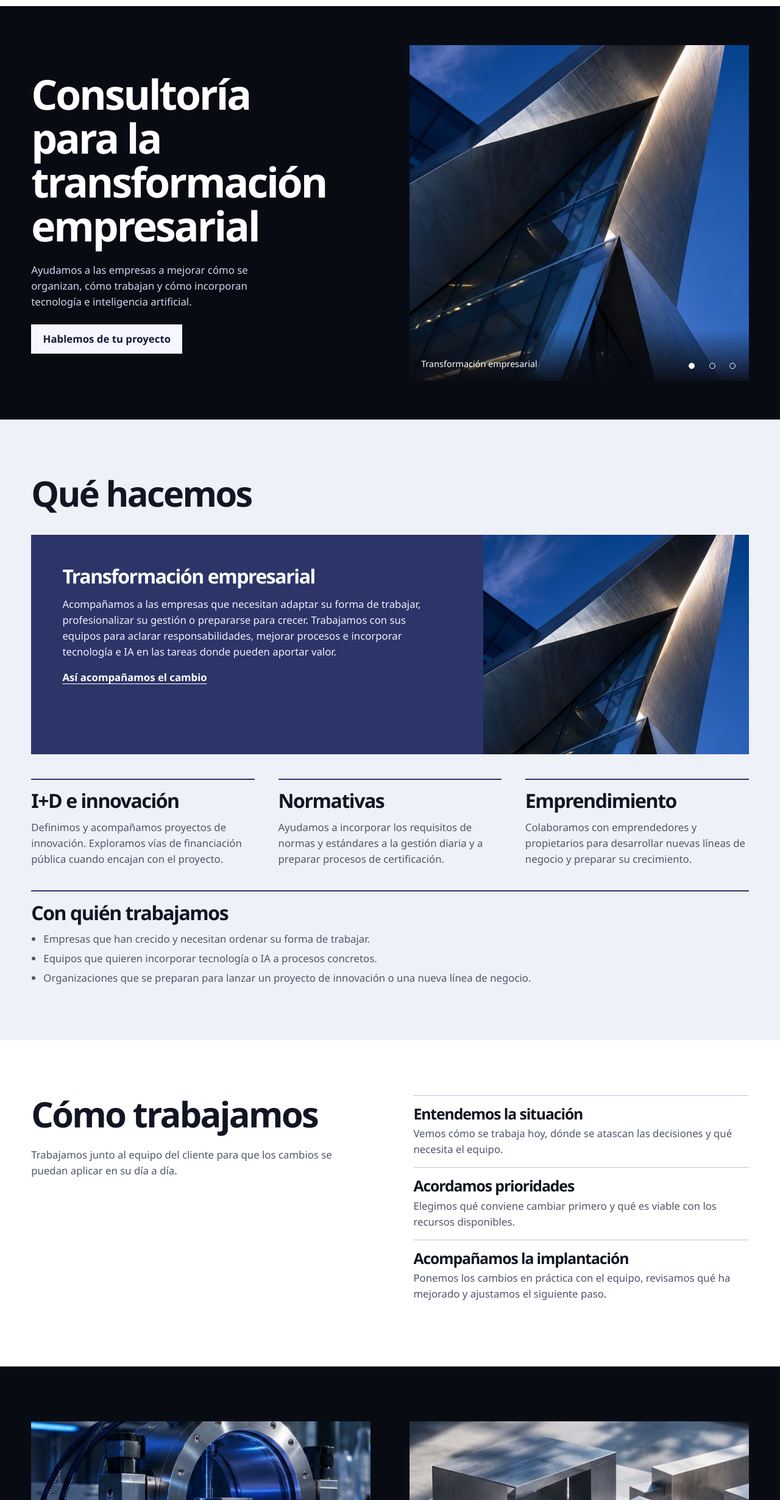
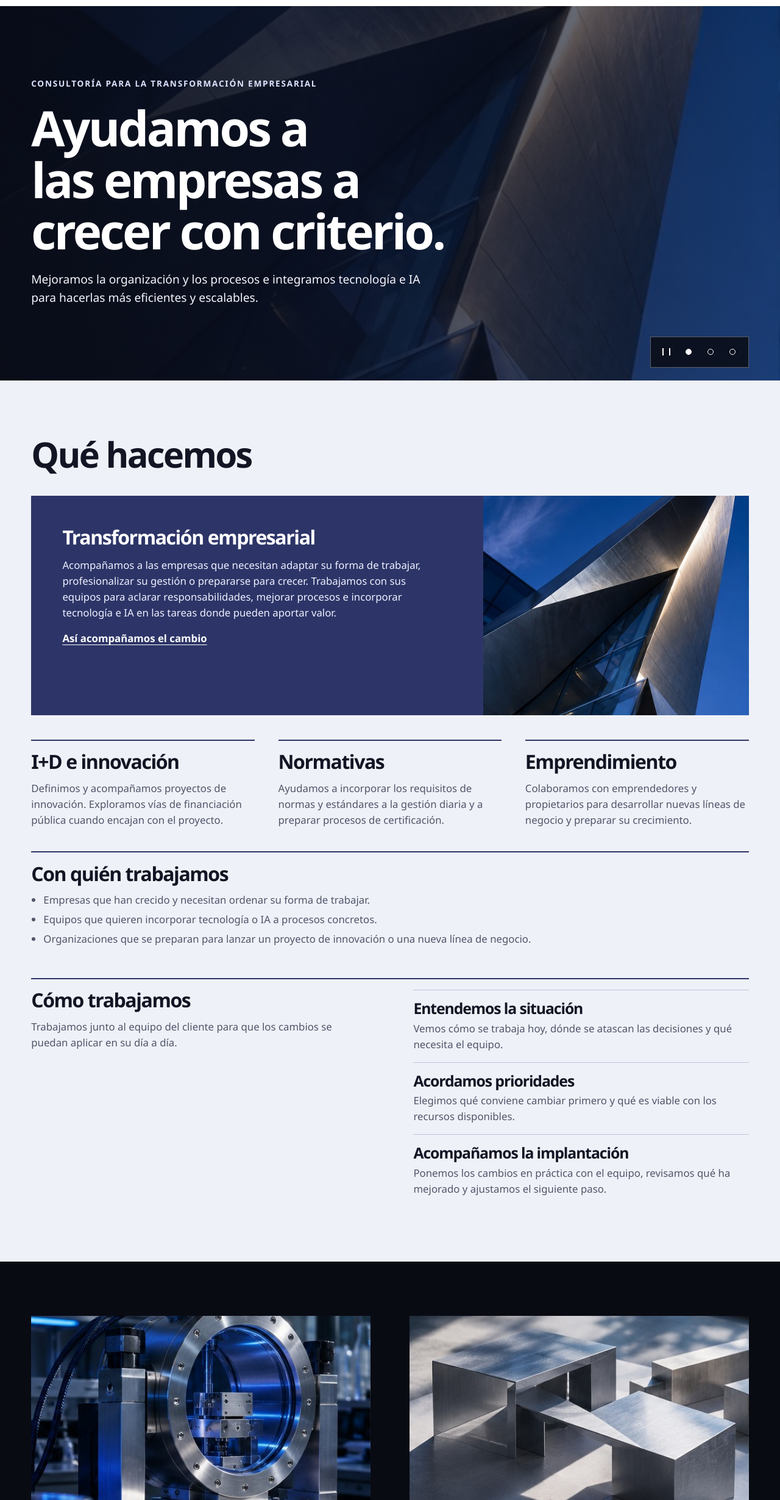
Before and after one commit to grupospora/spora-web, a website: page index.html in a window 1280 px wide. Shown: the part 100-2560 px from the top of the page at 61% size. Drawn offline with Linux system fonts and the light colour scheme.

Commit message:
Actualizar el hero y la estructura de la home

```diff
--- a/estilos.css
+++ b/estilos.css
@@ -1,12 +1,26 @@
 :root{--brand:#2d3568;--black:#090b13;--ink:#121523;--muted:#50566a;--paper:#fff;--pale:#eff1f8;--line:#d8dcea;--accent:#afbcff;--edge:clamp(1.25rem,4vw,4.5rem)}
 *{box-sizing:border-box}body{margin:0;font-family:"Segoe UI",Arial,sans-serif;color:var(--ink);background:var(--paper);font-size:1.05rem;line-height:1.55}h1,h2,h3,p,figure,dl,dd{margin:0}h1,h2,h3,dt{line-height:1.06;letter-spacing:-.045em;font-weight:650}h1{font-size:clamp(2.85rem,5.3vw,6rem);max-width:11ch}h2{font-size:clamp(2.5rem,4.5vw,4.65rem);max-width:17ch}h3{font-size:clamp(1.65rem,2.5vw,2.4rem)}p,dd{max-width:62ch;color:var(--muted)}a{color:inherit}img{display:block;max-width:100%}[hidden]{display:none!important}.wrap{width:min(100%,1480px);margin-inline:auto;padding-inline:var(--edge)}.skip{position:absolute;left:1rem;top:1rem;transform:translateY(-200%);z-index:10;background:white;padding:1rem}.skip:focus{transform:none}:focus-visible{outline:3px solid #647cf1;outline-offset:5px}.sr-only{position:absolute;width:1px;height:1px;padding:0;overflow:hidden;clip-path:inset(50%);white-space:nowrap}
 .header{min-height:110px;display:flex;align-items:center;justify-content:space-between;gap:1.25rem}.identity{display:flex;align-items:center;gap:.72rem;text-decoration:none;font-size:2.925rem;font-weight:750;letter-spacing:.02em;color:var(--brand);flex:none}.identity img{width:84px;height:84px}.header nav{display:flex;flex-wrap:wrap;justify-content:flex-end;margin-inline-start:auto;gap:.5rem clamp(.8rem,1.6vw,1.65rem)}.header nav a{text-decoration:none;font-size:.93rem;font-weight:600}.header nav a:hover,.text-link:hover{text-decoration:underline}.button{display:inline-flex;align-items:center;justify-content:center;min-height:46px;padding:.62rem 1.15rem;background:var(--brand);color:white;font:inherit;font-weight:650;text-decoration:none;border:1px solid transparent;cursor:pointer}.button:hover{background:#434d88}.button.light{background:#f5f6ff;color:#141a37}.button.light:hover{background:#dce2ff}
-.hero{background:var(--black);color:white}.hero-layout{display:grid;grid-template-columns:1fr 1fr;gap:clamp(1.5rem,5vw,6rem);padding-block:clamp(2.5rem,5vw,5rem)}.hero-copy{align-self:center}.hero-copy p{color:#d1d7ef;margin:1.5rem 0;max-width:46ch}.gallery{position:relative;margin:0;min-width:0}.slide{height:clamp(320px,43vw,610px);position:relative;background:#1d2949}.slide img{width:100%;height:100%;object-fit:cover;object-position:center 40%}.slide figcaption{position:absolute;left:0;right:0;bottom:0;padding:2.8rem 1.2rem 1rem;background:linear-gradient(transparent,#090b13e8);color:white;font-size:.9rem}.gallery-controls{position:absolute;right:.65rem;bottom:.3rem;display:flex;gap:.1rem}.gallery-controls button{background:none;border:0;min-width:32px;min-height:40px;display:grid;place-items:center;cursor:pointer}.gallery-controls button::before{content:"";width:8px;height:8px;border:1px solid white;border-radius:50%}.gallery-controls button[aria-pressed=true]::before{background:white}
+.hero{position:relative;isolation:isolate;background:var(--black);color:white}
+.hero-layout{position:relative;z-index:1;pointer-events:none;display:grid;align-items:center;min-height:clamp(470px,48vw,690px);padding-block:clamp(3.5rem,7vw,7rem) 6rem}
+.hero-copy{max-width:66rem;pointer-events:auto}
+.hero-copy h1{max-width:19ch;font-size:clamp(2.65rem,6.25vw,6.5rem);text-wrap:balance}
+.hero-label{margin-bottom:1.25rem;color:#dce4ff;font-size:.85rem;font-weight:650;text-transform:uppercase;letter-spacing:.13em}
+.hero-description{margin-top:1.35rem;max-width:59ch;color:#f3f5ff;font-size:clamp(1rem,1.5vw,1.3rem)}
+.gallery,.slide,.slide img,.gallery::after{position:absolute;inset:0;width:100%;height:100%}
+.slide img{object-fit:cover;object-position:center 37%}
+.gallery::after{content:"";pointer-events:none;background:linear-gradient(90deg,#080b16f5 0%,#0a1022d9 42%,#0a102270 100%)}
+.gallery-controls{position:absolute;z-index:2;right:var(--edge);bottom:1.35rem;display:flex;align-items:center;padding:.15rem .5rem;background:#090b13d9;border:1px solid #ffffff52}
+.gallery-controls button{background:transparent;border:0;min-width:36px;min-height:44px;display:grid;place-items:center;color:white;font:inherit;font-size:.9rem;cursor:pointer}
+.gallery-toggle::before{content:"";width:9px;height:12px;border-inline:2px solid currentColor}.gallery-toggle[data-playing="false"]::before{width:0;height:0;border:0;border-block:6px solid transparent;border-inline-start:9px solid currentColor}
+.gallery-controls [data-slide]::before{content:"";width:8px;height:8px;border:1px solid white;border-radius:50%}
+.gallery-controls [aria-pressed=true]::before{background:white}
+@media(max-width:620px){.hero-layout{min-height:500px}.gallery::after{background:linear-gradient(90deg,#080b16ed,#0a1022aa)}}
 .section{padding-block:clamp(3.25rem,7vw,7rem)}.section h2{margin-bottom:1.5rem}.services-section,.about-section{background:var(--pale)}.primary-service{display:grid;grid-template-columns:1.7fr 1fr;margin-top:2.35rem;background:var(--brand);color:white}.primary-service div{padding:clamp(1.5rem,4vw,3.75rem)}.primary-service p{color:#eef0ff;margin:1rem 0}.primary-service img{width:100%;height:100%;min-height:200px;max-height:360px;object-fit:cover;object-position:50% 24%}.text-link{font-weight:650;text-underline-offset:.24em}.services{display:grid;grid-template-columns:repeat(3,1fr);gap:clamp(1.1rem,3vw,3rem);margin-top:2.5rem}.services > article,.service-audience{border-top:2px solid var(--brand);padding-top:1.1rem}.services p,.project-grid p{margin-top:.85rem}
 .service-audience{grid-column:1/-1}.split{display:grid;grid-template-columns:1fr 1fr;gap:clamp(1rem,6vw,6rem)}.situations{margin:.85rem 0 0;padding-inline-start:1.2em;color:var(--muted)}.situations li+li{margin-top:.35rem}.steps div{padding:1rem 0;border-top:1px solid #bec5db}.steps dt{font-size:1.55rem}.steps dd{margin-top:.45rem}.work{background:var(--black);color:white}.project-grid{display:grid;grid-template-columns:1fr 1fr;gap:clamp(1.5rem,5vw,5rem)}.project-grid img{width:100%;height:clamp(180px,24vw,325px);object-fit:cover;object-position:50% 45%;margin-bottom:1.5rem}.project-grid h2{margin-bottom:0}.project-grid p{color:#d1d7ef}
 .contact{background:var(--brand);color:white}.contact-logo{width:clamp(10rem,18vw,14rem);height:auto;aspect-ratio:1;border-radius:50%;margin-bottom:1.5rem}.contact form{display:grid;gap:.85rem;align-content:start}.contact label{display:grid;gap:.25rem;font-size:.95rem}.contact input{width:100%;padding:.6rem .7rem;background:#fcfcff;color:var(--ink);border:1px solid #b7c2e8;font:inherit;border-radius:0}.contact .button{justify-self:start}.contact .form-note{font-size:.89rem;margin:0}.contact #estado:empty{display:none}.footer{padding-block:1.5rem;display:flex;justify-content:space-between;gap:.5rem 1.25rem;flex-wrap:wrap;color:#d1d7ef;font-size:.92rem;border-top:1px solid #ffffff40}
-@media(max-width:830px){.header{display:grid;grid-template-columns:1fr;padding-block:.7rem;gap:.7rem}.header nav{grid-row:2;justify-content:flex-end}.hero-layout{grid-template-columns:1fr}.hero-copy h1{max-width:15ch}.slide{height:clamp(285px,68vw,490px)}}
-@media(max-width:620px){.split,.services,.project-grid,.primary-service{grid-template-columns:1fr}.primary-service img{height:180px;min-height:0}.services{margin-top:1.65rem}.section h2{margin-bottom:.9rem}.slide figcaption{padding-left:.65rem;font-size:.8rem}.gallery-controls{right:.2rem}.gallery-controls button{min-width:28px}.header nav a{font-size:.88rem}}
+@media(max-width:830px){.header{display:grid;grid-template-columns:1fr;padding-block:.7rem;gap:.7rem}.header nav{grid-row:2;justify-content:flex-end}}
+@media(max-width:620px){.split,.services,.project-grid,.primary-service{grid-template-columns:1fr}.primary-service img{height:180px;min-height:0}.services{margin-top:1.65rem}.section h2{margin-bottom:.9rem}.header nav a{font-size:.88rem}}
 
 .footer-grid{display:grid;grid-template-columns:minmax(0,1.15fr) minmax(0,.75fr) minmax(0,1.2fr);gap:clamp(1.5rem,5vw,5rem);padding-block:clamp(2.5rem,6vw,5.5rem)}
 .footer-grid h2,.footer-motto{font-size:clamp(1.4rem,2.1vw,2rem);font-weight:650;line-height:1.15;letter-spacing:-.035em}
@@ -32,3 +46,6 @@
 .about-ethos dl{display:grid;gap:1rem;margin-top:1rem}
 .about-ethos dt{font-size:1.12rem;letter-spacing:-.015em}
 .about-ethos dd{margin-top:.35rem}
+
+.service-method{margin-top:clamp(1.5rem,4vw,3.5rem);padding-top:1.1rem;border-top:2px solid var(--brand)}
+.service-method h3+p{margin-top:.85rem}
--- a/galeria.js
+++ b/galeria.js
@@ -1,24 +1,46 @@
 const gallery = document.querySelector(".gallery");
 const slides = [...gallery.querySelectorAll(".slide")];
 const controls = gallery.querySelector(".gallery-controls");
-const buttons = [...controls.querySelectorAll("button")];
+const buttons = [...controls.querySelectorAll("[data-slide]")];
 const announcement = gallery.querySelector("[aria-live]");
 let position = 0;
+const playback = controls.querySelector(".gallery-toggle");
+const reducedMotion = matchMedia("(prefers-reduced-motion: reduce)");
+let rotation;
 
-function showSlide(index) {
+function showSlide(index, announce = true) {
   position = (index + slides.length) % slides.length;
   slides.forEach((slide, number) => {
     slide.hidden = number !== position;
     buttons[number].setAttribute("aria-pressed", String(number === position));
   });
-  announcement.textContent = slides[position].querySelector("figcaption").textContent;
+  if (announce) announcement.textContent = slides[position].querySelector("figcaption").textContent;
+}
+
+function setPlaying(playing) {
+  clearInterval(rotation);
+  rotation = playing ? setInterval(() => showSlide(position + 1, false), 6500) : undefined;
+  playback.dataset.playing = String(playing);
+  playback.setAttribute("aria-label", playing ? "Pausar la galería" : "Reproducir la galería");
 }
 
 controls.hidden = false;
-buttons.forEach((button) => button.addEventListener("click", () => showSlide(Number(button.dataset.slide))));
+setPlaying(!reducedMotion.matches);
+reducedMotion.addEventListener("change", (event) => {
+  if (event.matches) setPlaying(false);
+});
+playback.addEventListener("click", () => setPlaying(rotation === undefined));
+document.addEventListener("visibilitychange", () => {
+  if (document.hidden) setPlaying(false);
+});
+buttons.forEach((button) => button.addEventListener("click", () => {
+  setPlaying(false);
+  showSlide(Number(button.dataset.slide));
+}));
 controls.addEventListener("keydown", (event) => {
   if (!["ArrowLeft", "ArrowRight"].includes(event.key)) return;
   event.preventDefault();
+  setPlaying(false);
   showSlide(position + (event.key === "ArrowRight" ? 1 : -1));
   buttons[position].focus();
 });
@@ -39,6 +61,7 @@ gallery.addEventListener("touchend", (event) => {
   const vertical = finger.clientY - touchStart.clientY;
   touchStart = undefined;
   if (Math.abs(horizontal) > 55 && Math.abs(horizontal) > Math.abs(vertical)) {
+    setPlaying(false);
     showSlide(position + (horizontal < 0 ? 1 : -1));
   }
 }, { passive: true });
--- a/index.html
+++ b/index.html
@@ -25,24 +25,25 @@
   </nav>
 </header>
 <main id="contenido">
-  <section class="hero">
+  <section class="hero" aria-labelledby="hero-title">
     <div class="wrap hero-layout">
       <div class="hero-copy">
-        <h1>Consultoría para la transformación empresarial</h1>
-        <p>Ayudamos a las empresas a mejorar cómo se organizan, cómo trabajan y cómo incorporan tecnología e inteligencia artificial.</p>
-        <a class="button light" href="#contacto">Hablemos de tu proyecto</a>
+        <p class="hero-label">Consultoría para la transformación empresarial</p>
+        <h1 id="hero-title">Ayudamos a las empresas a crecer con criterio.</h1>
+        <p class="hero-description">Mejoramos la organización y los procesos e integramos tecnología e IA para hacerlas más eficientes y escalables.</p>
+      </div>
     </div>
     <div class="gallery" role="region" aria-label="Galería de portada">
-        <figure class="slide"><img src="transformacion.jpg" alt="Perspectiva ascendente de una estructura arquitectónica de metal y vidrio" width="500" height="1000" fetchpriority="high"><figcaption>Transformación empresarial</figcaption></figure>
-        <figure class="slide" hidden><img src="innovacion.jpg" alt="Instrumento experimental iluminado en un laboratorio" width="500" height="1000"><figcaption>I+D e innovación</figcaption></figure>
-        <figure class="slide" hidden><img src="iniciativas.jpg" alt="Modelo de piezas metálicas sobre una mesa de trabajo" width="500" height="1000"><figcaption>Desarrollo de nuevas iniciativas</figcaption></figure>
+      <figure class="slide"><img src="transformacion.jpg" alt="" width="512" height="1024" fetchpriority="high"><figcaption class="sr-only">Transformación empresarial</figcaption></figure>
+      <figure class="slide" hidden><img src="innovacion.jpg" alt="" width="512" height="1024"><figcaption class="sr-only">I+D e innovación</figcaption></figure>
+      <figure class="slide" hidden><img src="iniciativas.jpg" alt="" width="512" height="1024"><figcaption class="sr-only">Desarrollo de nuevas iniciativas</figcaption></figure>
       <div class="gallery-controls" hidden>
+        <button class="gallery-toggle" type="button" aria-label="Pausar la galería"></button>
         <button type="button" data-slide="0" aria-label="Mostrar transformación empresarial" aria-pressed="true"></button>
         <button type="button" data-slide="1" aria-label="Mostrar I+D e innovación" aria-pressed="false"></button>
         <button type="button" data-slide="2" aria-label="Mostrar desarrollo de nuevas iniciativas" aria-pressed="false"></button>
       </div>
       <span class="sr-only" aria-live="polite"></span>
-      </div>
     </div>
   </section>
 
@@ -66,12 +67,11 @@
         </ul>
         </section>
       </div>
+      <section class="service-method split" id="metodo">
+        <div><h3>Cómo trabajamos</h3><p>Trabajamos junto al equipo del cliente para que los cambios se puedan aplicar en su día a día.</p></div>
+        <dl class="steps"><div><dt>Entendemos la situación</dt><dd>Vemos cómo se trabaja hoy, dónde se atascan las decisiones y qué necesita el equipo.</dd></div><div><dt>Acordamos prioridades</dt><dd>Elegimos qué conviene cambiar primero y qué es viable con los recursos disponibles.</dd></div><div><dt>Acompañamos la implantación</dt><dd>Ponemos los cambios en práctica con el equipo, revisamos qué ha mejorado y ajustamos el siguiente paso.</dd></div></dl>
+      </section>
     </div>
-  </section>
-
-  <section class="wrap section split" id="metodo">
-    <div><h2>Cómo trabajamos</h2><p>Trabajamos junto al equipo del cliente para que los cambios se puedan aplicar en su día a día.</p></div>
-    <dl class="steps"><div><dt>Entendemos la situación</dt><dd>Vemos cómo se trabaja hoy, dónde se atascan las decisiones y qué necesita el equipo.</dd></div><div><dt>Acordamos prioridades</dt><dd>Elegimos qué conviene cambiar primero y qué es viable con los recursos disponibles.</dd></div><div><dt>Acompañamos la implantación</dt><dd>Ponemos los cambios en práctica con el equipo, revisamos qué ha mejorado y ajustamos el siguiente paso.</dd></div></dl>
   </section>
 
   <section class="work">
```
Lines whose indentation alone changed are shown as unchanged.
